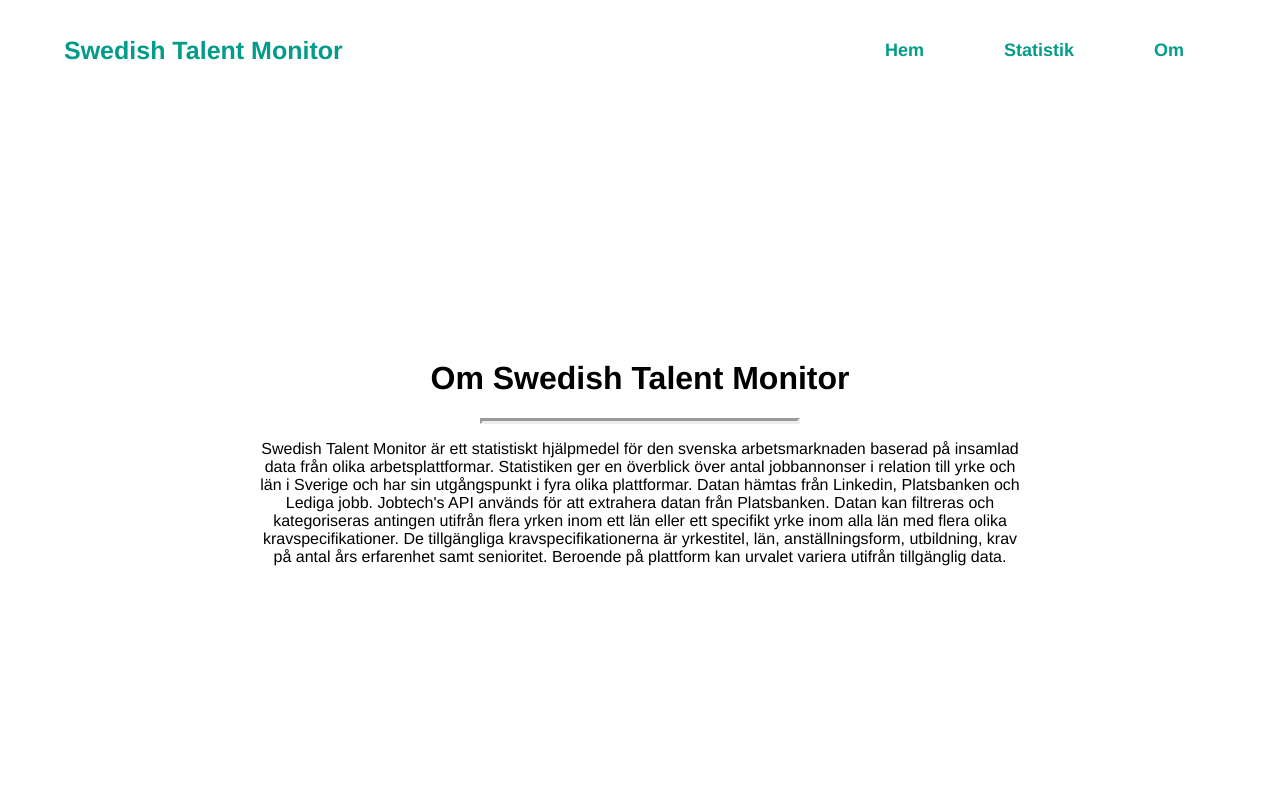
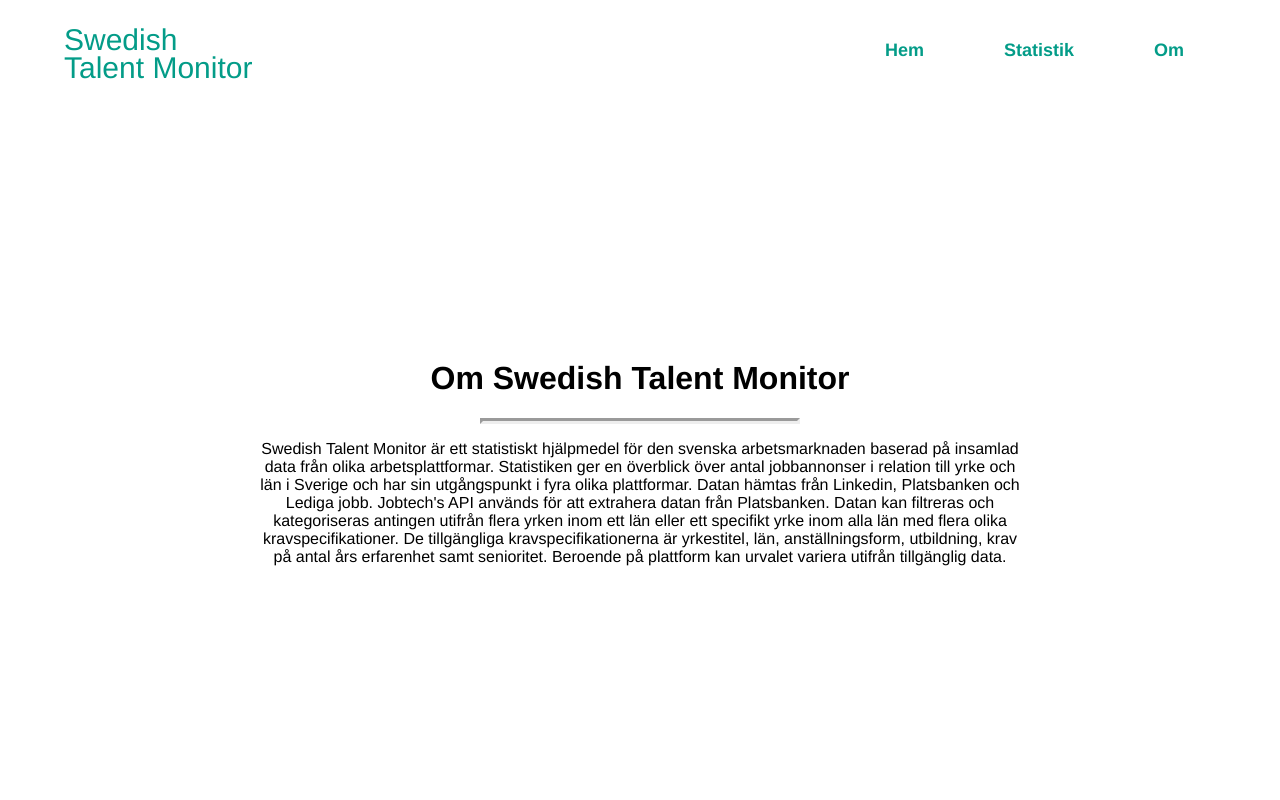
Before and after one commit to DiaHassan/II1305-Team-Echo, a React (Create React App) app in the folder Project/dashboard/: page /about in a window 1280 px wide. Shown: the top 800 px of the page. Built offline with nearby package versions, Linux system fonts and the light colour scheme.

Commit message:
Fixed Website name display bug
Now the Swedish Talent Monitor will be displayed with correct font on
all pages (change might be reverted)

```diff
--- a/Project/dashboard/src/style.css
+++ b/Project/dashboard/src/style.css
@@ -340,26 +340,23 @@ nav>ul>li>a {
     pointer-events: auto;
 }
 
-.front-wrap>nav>div>a:hover,
-.front-wrap>nav>div>a:hover .logo-tm {
-    color: var(--color-green);
-}
-
-.front-wrap>nav>div>a .logo-tm {
-    position: relative;
-    top: -1em;
+.header_logo {
     display: inline-block;
     max-width: 12.5rem;
     margin-top: 0.5625rem;
     font-weight: 500;
-    font-size: 0.875rem;
+    font-size: 1.875rem;
     line-height: 1.75rem;
-    color: #fff;
-    transition: color 0.3s ease-in-out;
+    color: #039c88;
+    transition: color .3s ease-in-out;
     pointer-events: auto;
 }
 
-.front-wrap>.small>div>a {
+.front-wrap>nav>div>a:hover {
+    color: var(--color-green);
+}
+
+.front-wrap>.small>.header_logo {
     display: inline-block;
     max-width: 12.5rem;
     margin-top: 0.5625rem;
@@ -371,8 +368,7 @@ nav>ul>li>a {
     pointer-events: auto;
   }
 
-  .front-wrap>.small>div>a:hover,
-  .front-wrap>.small>div>a:hover .logo-tm {
+  .front-wrap>.small>div>a:hover {
     color: var(--color-black)
   }
 
```
